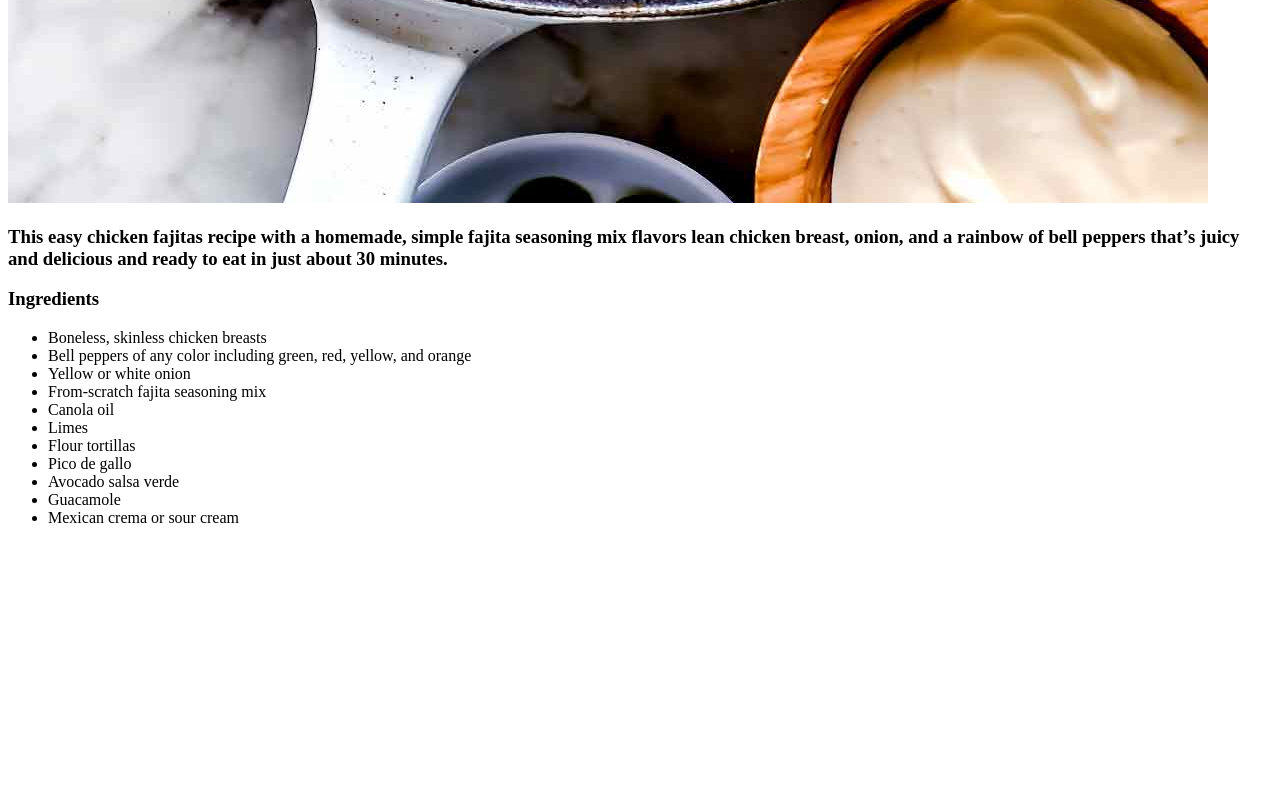
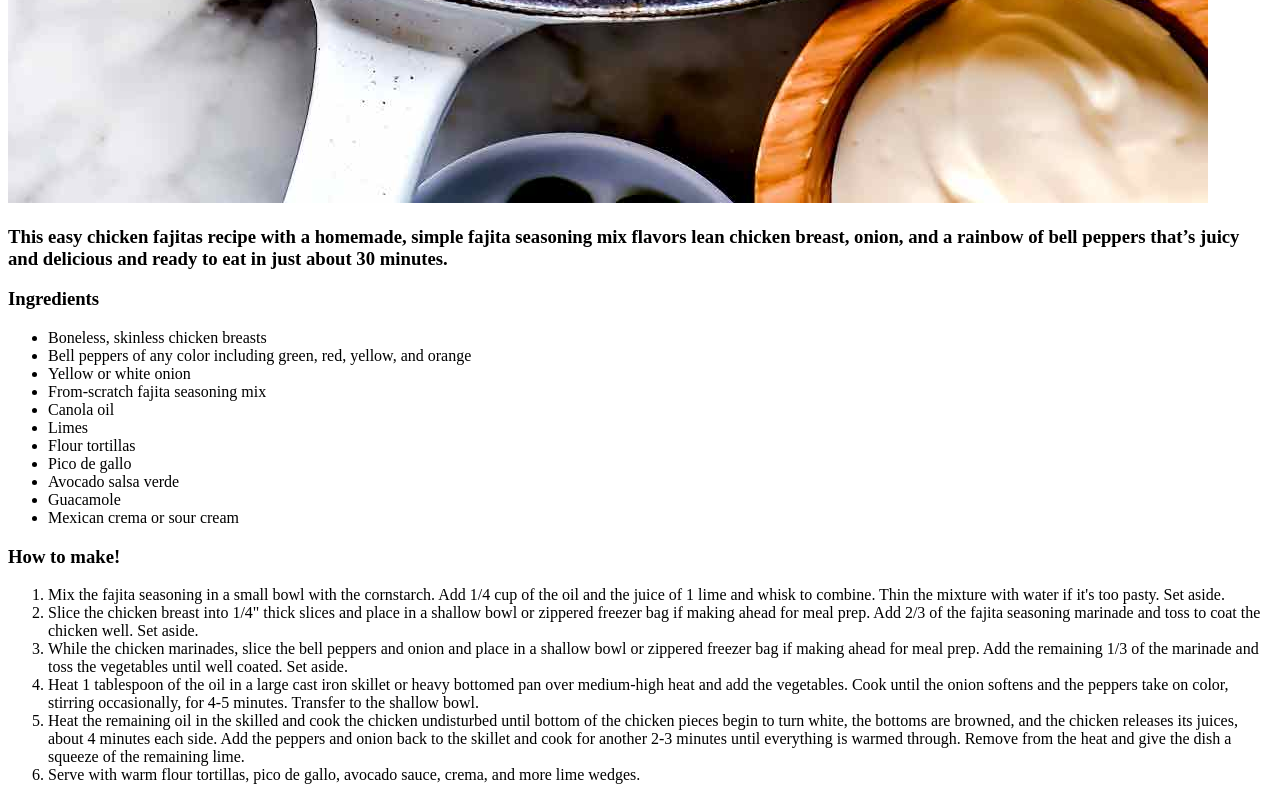
Before and after one commit to cagonzalez411/odin_recepies, a plain HTML site: page recipes/fajitas.html in a window 1280 px wide. Shown: the part 1677-2477 px from the top of the page. Before the commit the page ends 2220 px from the top, so only its background shows below. Drawn offline with Linux system fonts and the light colour scheme.

Commit message:
Added steps to fajitas.html. Header h3 for steps

```diff
--- a/recipes/fajitas.html
+++ b/recipes/fajitas.html
@@ -30,5 +30,16 @@
         <li>Guacamole</li>
         <li>Mexican crema or sour cream</li>
     </ul>
+    <h3>
+        How to make!
+    </h3>
+    <ol>
+        <li>Mix the fajita seasoning in a small bowl with the cornstarch. Add 1/4 cup of the oil and the juice of 1 lime and whisk to combine. Thin the mixture with water if it's too pasty. Set aside. </li>
+        <li>Slice the chicken breast into 1/4" thick slices and place in a shallow bowl or zippered freezer bag if making ahead for meal prep. Add 2/3 of the fajita seasoning marinade and toss to coat the chicken well. Set aside. </li>
+        <li>While the chicken marinades, slice the bell peppers and onion and place in a shallow bowl or zippered freezer bag if making ahead for meal prep. Add the remaining 1/3 of the marinade and toss the vegetables until well coated. Set aside. </li>
+        <li>Heat 1 tablespoon of the oil in a large cast iron skillet or heavy bottomed pan over medium-high heat and add the vegetables. Cook until the onion softens and the peppers take on color, stirring occasionally, for 4-5 minutes. Transfer to the shallow bowl. </li>
+        <li>Heat the remaining oil in the skilled and cook the chicken undisturbed until bottom of the chicken pieces begin to turn white, the bottoms are browned, and the chicken releases its juices, about 4 minutes each side. Add the peppers and onion back to the skillet and cook for another 2-3 minutes until everything is warmed through. Remove from the heat and give the dish a squeeze of the remaining lime. </li>
+        <li>Serve with warm flour tortillas, pico de gallo, avocado sauce, crema, and more lime wedges. </li>
+    </ol>
 </body>
 </html>
```
